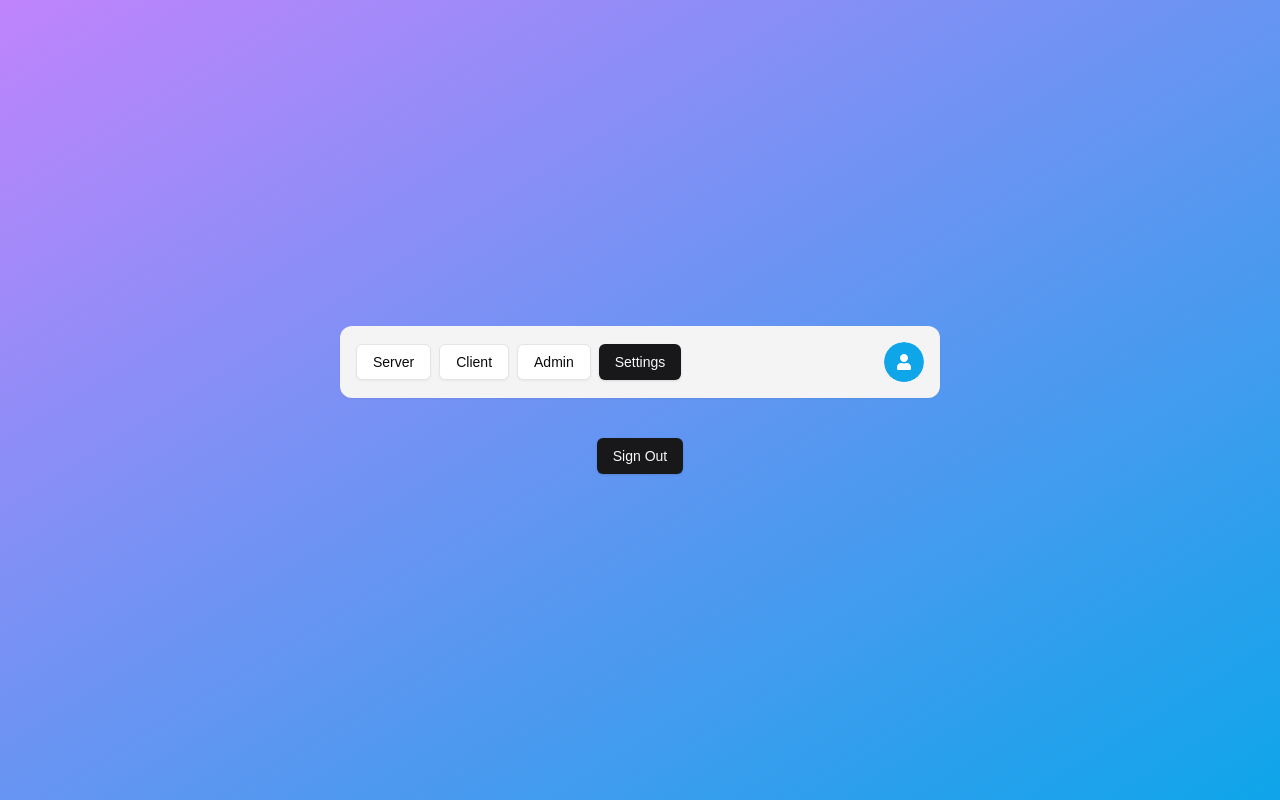
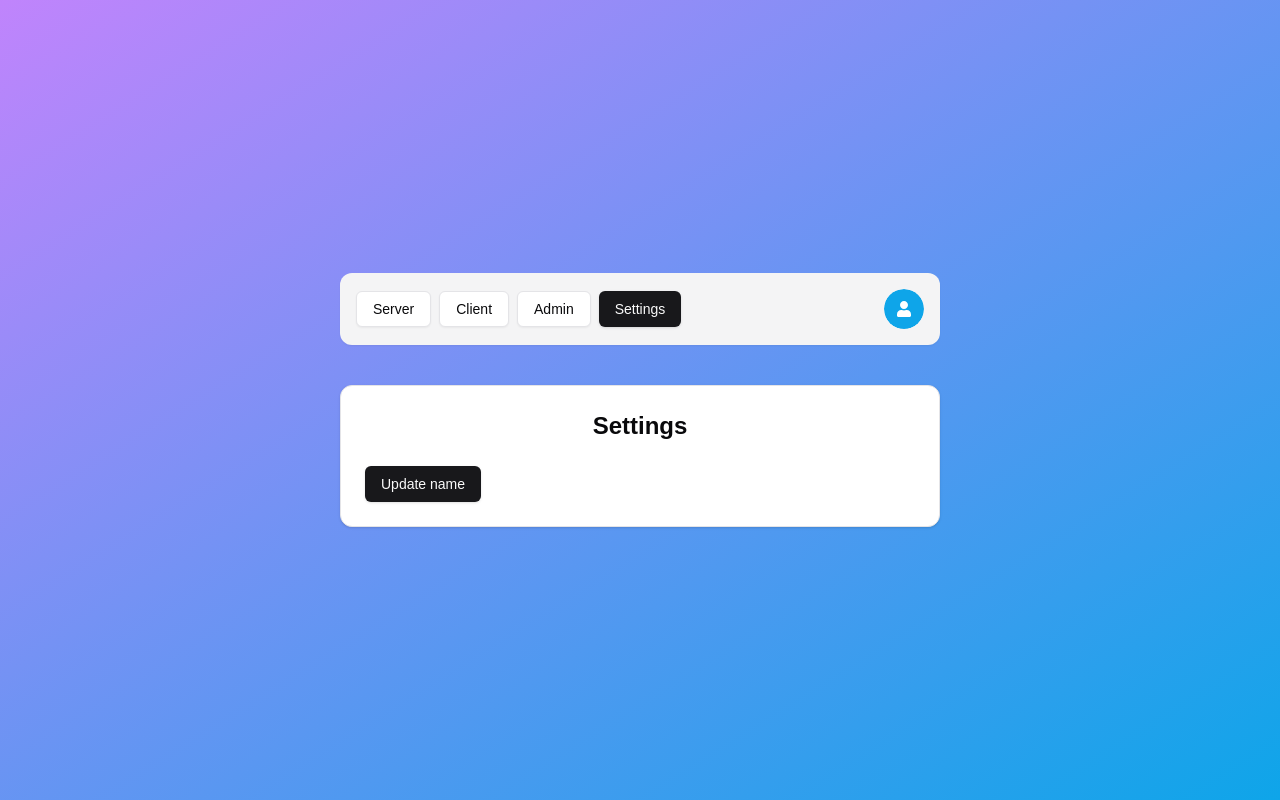
Before and after one commit to MyatSuMon253/auth-tutorial, a Next.js app: page /settings in a window 1280 px wide. Built offline with nearby package versions, Linux system fonts and the light colour scheme; no server answers.

Commit message:
feat: update setting and update session

```diff
--- /dev/null
+++ b/actions/settings.ts
@@ -0,0 +1,34 @@
+"use server";
+
+import { getUserById } from "@/data/user";
+import { currentUser } from "@/lib/auth";
+import { db } from "@/lib/db";
+import { SettingsSchema } from "@/schema";
+import { z } from "zod";
+
+export const settings = async (values: z.infer<typeof SettingsSchema>) => {
+  const user = await currentUser();
+
+  if (!user) {
+    return {
+      error: "Unauthorized",
+    };
+  }
+
+  const dbUser = await getUserById(user.id!);
+
+  if (!dbUser) {
+    return {
+      error: "Unauthorized",
+    };
+  }
+
+  await db.user.update({
+    where: {
+      id: dbUser.id,
+    },
+    data: { ...values },
+  });
+
+  return { success: "Settings updated!" };
+};
--- a/app/(protected)/settings/page.tsx
+++ b/app/(protected)/settings/page.tsx
@@ -1,20 +1,34 @@
 "use client";
-import { logout } from "@/actions/logout";
+
+import { settings } from "@/actions/settings";
 import { Button } from "@/components/ui/button";
-import useCurrentUser from "@/hooks/use-current-user";
+import { Card, CardContent, CardHeader } from "@/components/ui/card";
+import { useSession } from "next-auth/react";
+import { useTransition } from "react";
 
 const SettingsPage = () => {
-  const user = useCurrentUser();
+  const { update } = useSession();
+  const [isPending, startTransaction] = useTransition();
 
   const onClick = () => {
-    logout();
+    startTransaction(() => {
+      settings({
+        name: "updated name!",
+      }).then(() => update());
+    });
   };
 
   return (
-    <div>
-      {JSON.stringify(user)}
-      <Button onClick={onClick}>Sign Out</Button>
-    </div>
+    <Card className="w-[600px]">
+      <CardHeader>
+        <p className="text-2xl font-semibold text-center">Settings</p>
+      </CardHeader>
+      <CardContent>
+        <Button onClick={onClick} disabled={isPending}>
+          Update name
+        </Button>
+      </CardContent>
+    </Card>
   );
 };
 
--- a/auth.ts
+++ b/auth.ts
@@ -62,14 +62,16 @@ export const {
       }
 
       if (session.user) {
+        session.user.name = token.name as string;
+        session.user.email = token.email as string;
         session.user.isTwoFactorEnabled = token.isTwoFactorEnabled as boolean;
       }
 
-      console.log("session", session);
       return session;
     },
 
     async jwt({ token }) {
+      console.log("I'm being called again");
       if (!token.sub) return token;
 
       const existingUser = await getUserById(token.sub);
@@ -77,9 +79,10 @@ export const {
       if (!existingUser) return token;
 
       token.customField = "test";
+      token.name = existingUser.name;
+      token.email = existingUser.email;
       token.role = existingUser.role;
       token.isTwoFactorEnabled = existingUser.isTwoFactorEnabled;
-      console.log("token", token);
 
       return token;
     },
--- a/schema/index.ts
+++ b/schema/index.ts
@@ -1,4 +1,8 @@
 import { z } from "zod";
+
+export const SettingsSchema = z.object({
+  name: z.optional(z.string()),
+});
 
 export const NewPasswordSchema = z.object({
   password: z.string().min(6, {
```
